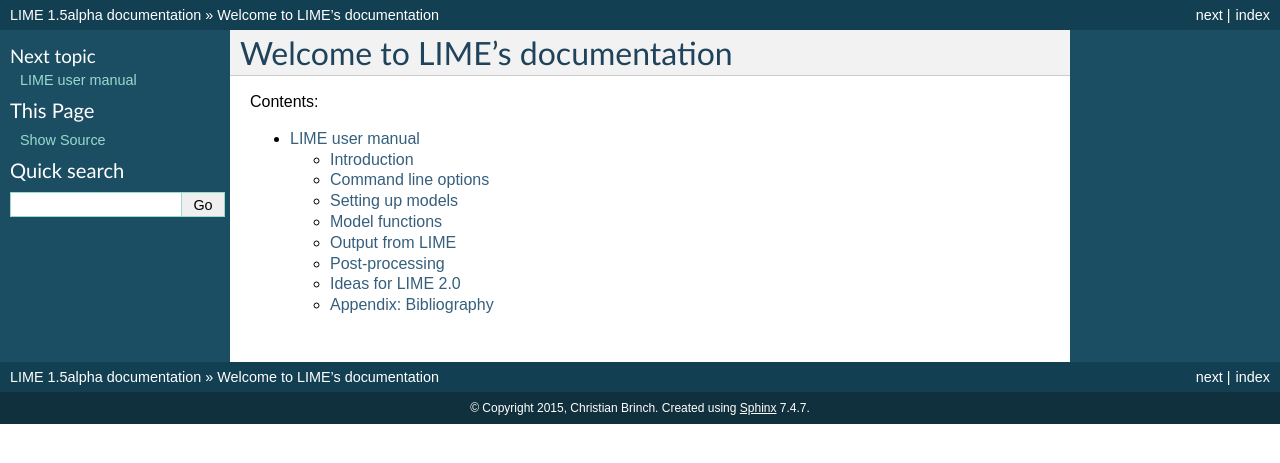
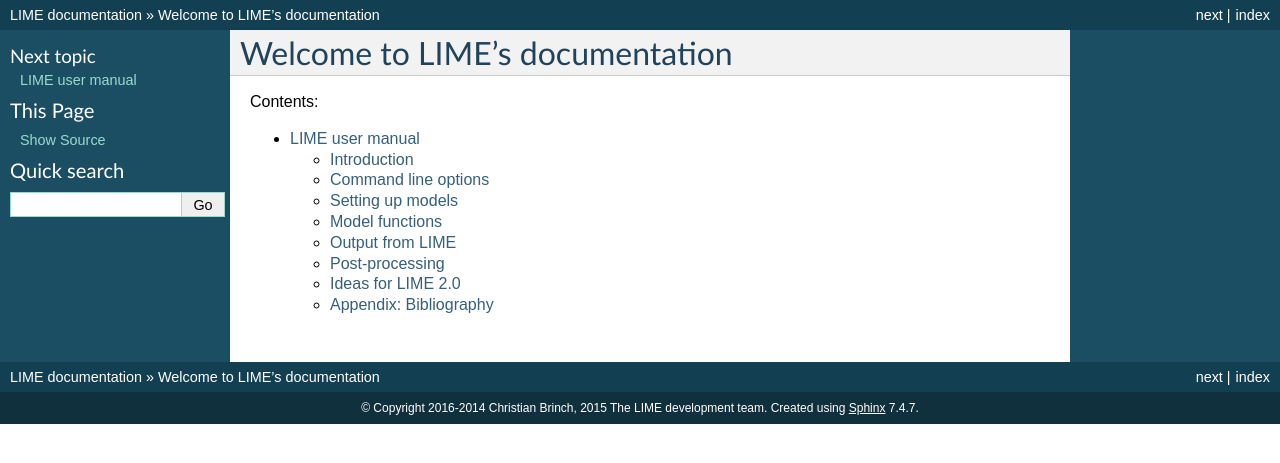
Before and after one commit to lime-rt/lime, a Sphinx documentation site: the page built from doc/index.rst, in a window 1280 px wide. Shown: the top 463 px of the page. Built offline with Sphinx 7.4.7, drawn with Linux system fonts in a browser that asks for light colours.

Commit message:
Update the copyright notice in the documentation

```diff
--- a/doc/conf.py
+++ b/doc/conf.py
@@ -48,16 +48,16 @@
 
 # General information about the project.
 project = u'LIME'
-copyright = u'2015, Christian Brinch'
+copyright = u'2016-2014 Christian Brinch, 2015 The LIME development team'
 
 # The version info for the project you're documenting, acts as replacement for
 # |version| and |release|, also used in various other places throughout the
 # built documents.
 #
 # The short X.Y version.
-version = '1.5'
+version = ''
 # The full version, including alpha/beta/rc tags.
-release = '1.5alpha'
+release = ''
 
 # The language for content autogenerated by Sphinx. Refer to documentation
 # for a list of supported languages.
```
